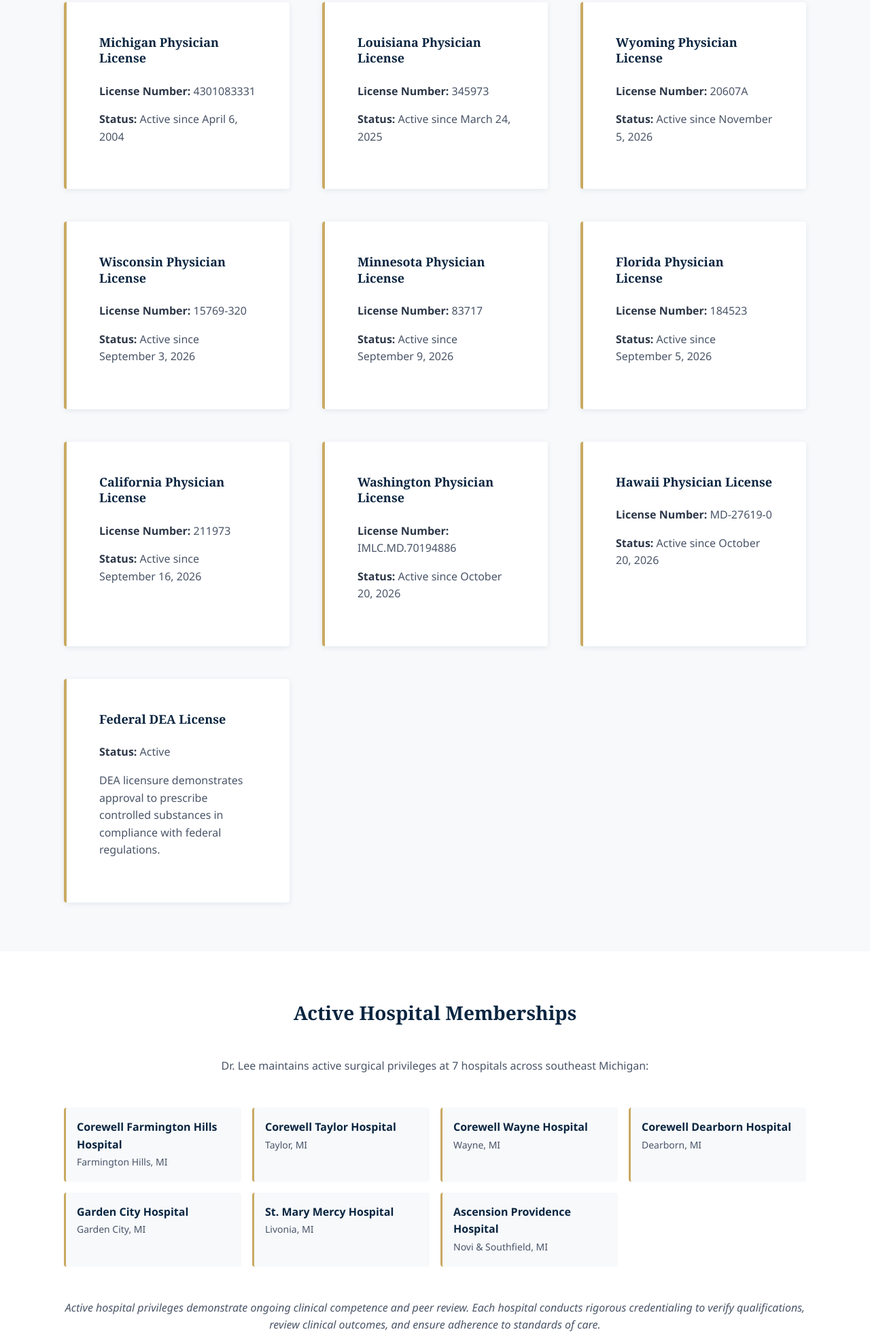
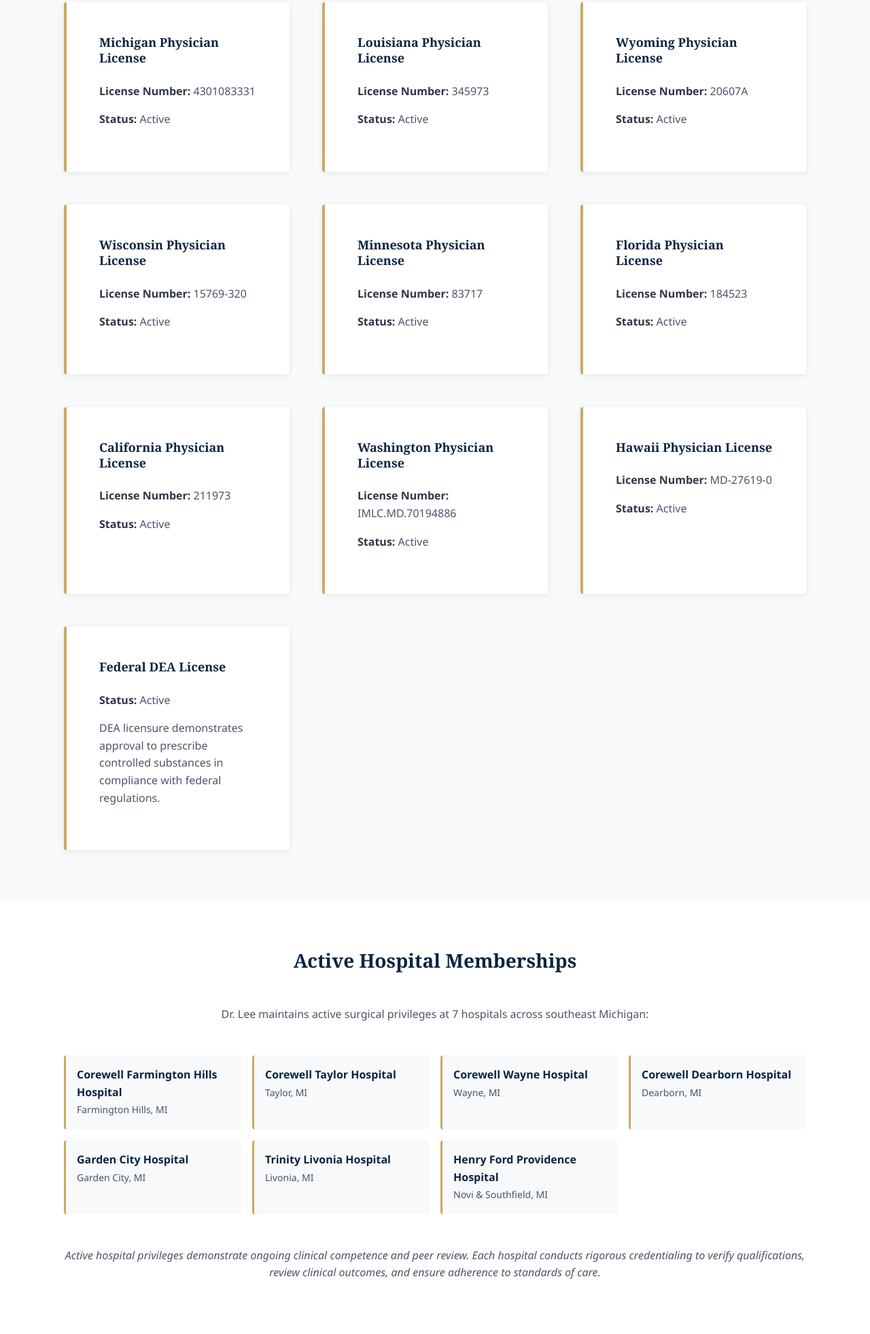
Before and after one commit to lucentspine/lucentspine-site, a plain HTML site: page credentials.html in a window 1280 px wide. Shown: the part 2239-4202 px from the top of the page at 68% size. Drawn offline with Linux system fonts and the light colour scheme.

Commit message:
Rename two hospitals, use 'surgical practice', drop license start dates
- St. Mary Mercy is now Trinity Livonia Hospital; Ascension Providence is now Henry Ford Providence
- 'Active clinical practice' becomes 'active surgical practice' sitewide
- License cards show Active with no start date

Co-Authored-By: Claude Fable 5.2 <noreply@anthropic.com>
Claude-Session: https://claude.ai/code/session_013EhWU1VTb1odzgw1wa7PJZ

```diff
--- a/credentials.html
+++ b/credentials.html
@@ -116,55 +116,55 @@
           <div class="card">
             <h4>Michigan Physician License</h4>
             <p><strong>License Number:</strong> 4301083331</p>
-            <p><strong>Status:</strong> Active since April 6, 2004</p>
+            <p><strong>Status:</strong> Active</p>
           </div>
 
           <div class="card">
             <h4>Louisiana Physician License</h4>
             <p><strong>License Number:</strong> 345973</p>
-            <p><strong>Status:</strong> Active since March 24, 2025</p>
+            <p><strong>Status:</strong> Active</p>
           </div>
 
           <div class="card">
             <h4>Wyoming Physician License</h4>
             <p><strong>License Number:</strong> 20607A</p>
-            <p><strong>Status:</strong> Active since November 5, 2026</p>
+            <p><strong>Status:</strong> Active</p>
           </div>
 
           <div class="card">
             <h4>Wisconsin Physician License</h4>
             <p><strong>License Number:</strong> 15769-320</p>
-            <p><strong>Status:</strong> Active since September 3, 2026</p>
+            <p><strong>Status:</strong> Active</p>
           </div>
 
           <div class="card">
             <h4>Minnesota Physician License</h4>
             <p><strong>License Number:</strong> 83717</p>
-            <p><strong>Status:</strong> Active since September 9, 2026</p>
+            <p><strong>Status:</strong> Active</p>
           </div>
 
           <div class="card">
             <h4>Florida Physician License</h4>
             <p><strong>License Number:</strong> 184523</p>
-            <p><strong>Status:</strong> Active since September 5, 2026</p>
+            <p><strong>Status:</strong> Active</p>
           </div>
 
           <div class="card">
             <h4>California Physician License</h4>
             <p><strong>License Number:</strong> 211973</p>
-            <p><strong>Status:</strong> Active since September 16, 2026</p>
+            <p><strong>Status:</strong> Active</p>
           </div>
 
           <div class="card">
             <h4>Washington Physician License</h4>
             <p><strong>License Number:</strong> IMLC.MD.70194886</p>
-            <p><strong>Status:</strong> Active since October 20, 2026</p>
+            <p><strong>Status:</strong> Active</p>
           </div>
 
           <div class="card">
             <h4>Hawaii Physician License</h4>
             <p><strong>License Number:</strong> MD-27619-0</p>
-            <p><strong>Status:</strong> Active since October 20, 2026</p>
+            <p><strong>Status:</strong> Active</p>
           </div>
 
           <div class="card">
@@ -203,11 +203,11 @@
             <span>Garden City, MI</span>
           </li>
           <li>
-            <strong>St. Mary Mercy Hospital</strong>
+            <strong>Trinity Livonia Hospital</strong>
             <span>Livonia, MI</span>
           </li>
           <li>
-            <strong>Ascension Providence Hospital</strong>
+            <strong>Henry Ford Providence Hospital</strong>
             <span>Novi & Southfield, MI</span>
           </li>
         </ul>
@@ -222,7 +222,7 @@
         <div class="card">
           <h3>Clinical Lecturer, Orthopaedic Spine Surgery</h3>
           <p><strong>University of Michigan Medical School</strong><br>August 2004 - August 2008</p>
-          <p>As a Clinical Lecturer at one of the nation's premier medical schools, Dr. Lee taught medical students and orthopaedic surgery residents while maintaining an active clinical practice. This academic appointment demonstrates recognition of his teaching abilities and commitment to medical education.</p>
+          <p>As a Clinical Lecturer at one of the nation's premier medical schools, Dr. Lee taught medical students and orthopaedic surgery residents while maintaining an active surgical practice. This academic appointment demonstrates recognition of his teaching abilities and commitment to medical education.</p>
         </div>
       </div>
     </section>
```
Also changed, not shown: about.html (+5 -5 lines), attorneys.html (+1 -1 lines), index.html (+3 -3 lines), services.html (+1 -1 lines).
